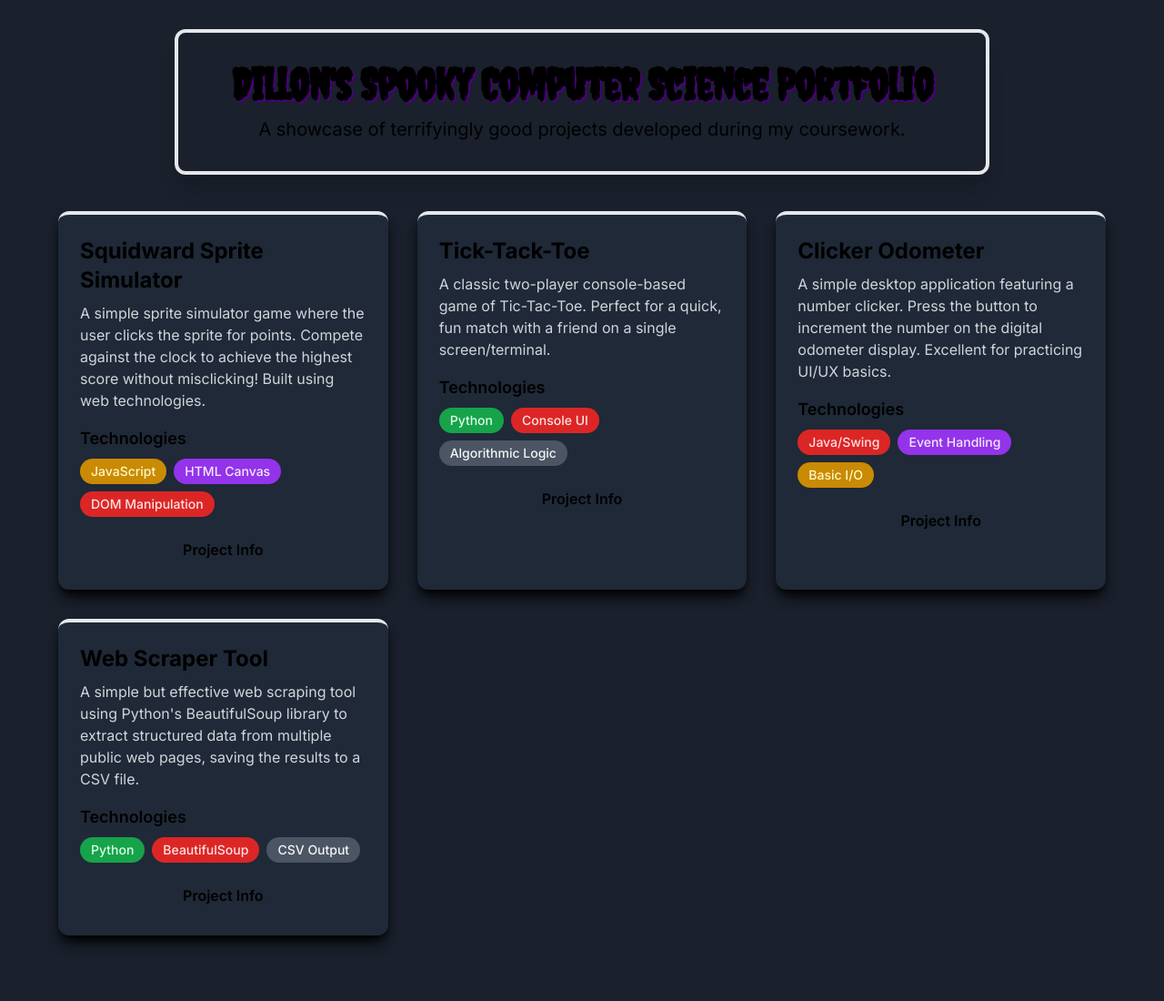
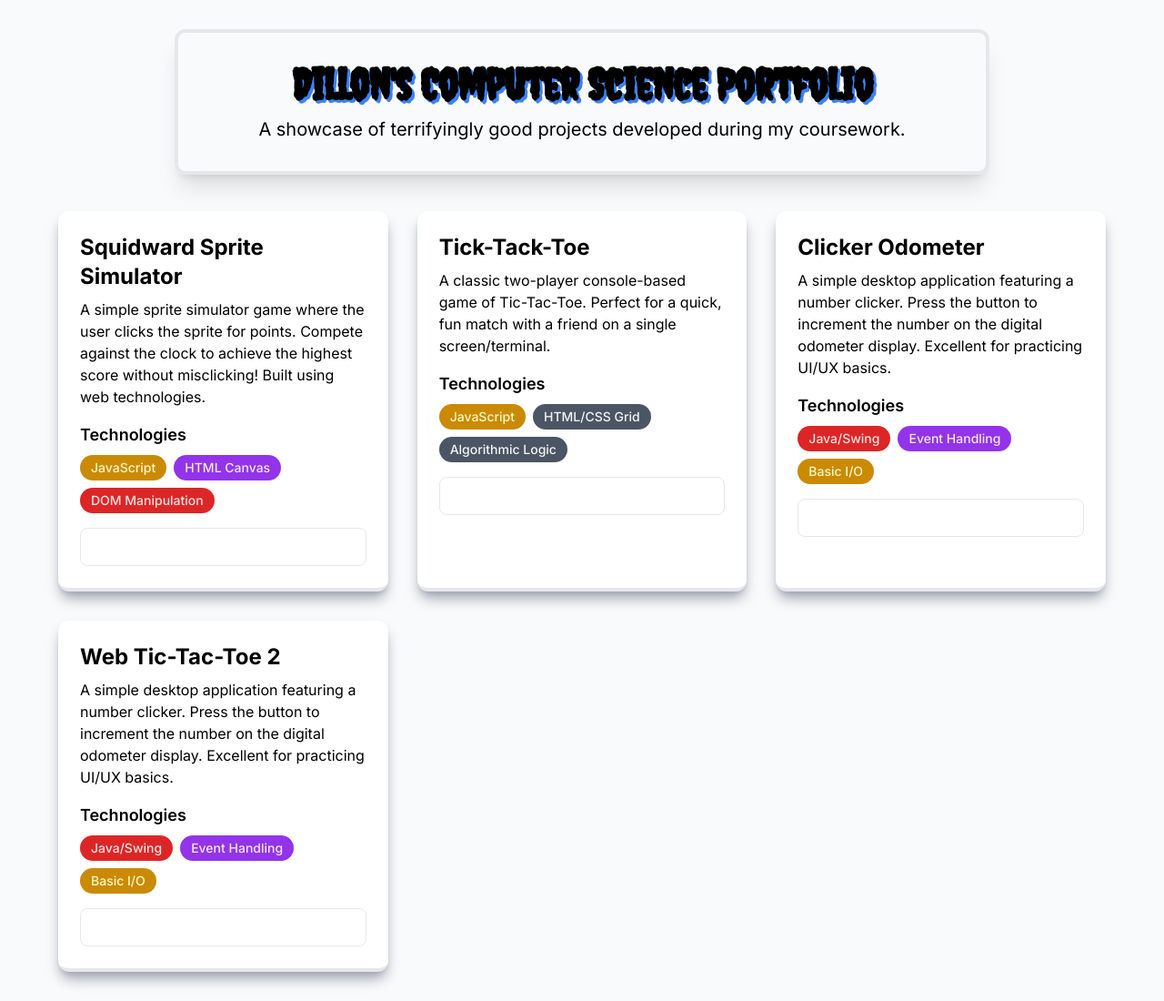
Before and after one commit to DillonCahill/gammes, a plain HTML site: page index.html in a window 1280 px wide. Shown: the whole page at 91% size. Before the commit the page ends 1060 px from the top, so only its background shows below. Drawn offline with nearby package versions, Linux system fonts and the light colour scheme.

Commit message:
Update index.html

```diff
--- a/index.html
+++ b/index.html
@@ -3,68 +3,71 @@
 <head>
     <meta charset="UTF-8">
     <meta name="viewport" content="width=device-width, initial-scale=1.0">
-    <title>Dillon's Spooky Computer Science Projects</title>
+    <title>Dillon's Computer Science Projects</title>
     <script src="https://cdn.tailwindcss.com"></script>
     <style>
-        /* Customizing Tailwind colors for a Halloween palette */
+        /* NEW: Customizing Tailwind colors with a modern, neutral palette */
         tailwind.config = {
           theme: {
             extend: {
               colors: {
-                'halloween-primary': '#FF5733', /* Bright Orange */
-                'halloween-secondary': '#4A007A', /* Deep Purple */
-                'halloween-dark': '#1F2937', /* Dark Slate/Black */
-                'halloween-light': '#FEE2E2', /* Near White/Bone Color */
-                'tech-js': '#FCD34D', /* Yellow for JS */
-                'tech-python': '#3B82F6', /* Blue for Python */
-                'tech-java': '#EF4444', /* Red for Java */
+                // New Primary Colors
+                'primary-accent': '#3B82F6',   /* Strong Blue */
+                'secondary-accent': '#10B981', /* Pleasant Green */
+                'main-text': '#1F2937',        /* Dark Gray/Slate for primary text */
+                'light-bg': '#F9FAFB',         /* Very light background */
+
+                // Tech stack colors remain for contrast, but can be updated too
+                'tech-js': '#FCD34D',
+                'tech-python': '#3B82F6',
+                'tech-java': '#EF4444',
               }
             }
           }
         }
         @import url('https://fonts.googleapis.com/css2?family=Creepster&family=Inter:wght@100..900&display=swap');
         body {
-            /* Creepster for a title feel, Inter for readability */
+            /* CHANGED: Main background to the new light-bg color */
             font-family: 'Inter', sans-serif;
-            background-color: #1a202c; /* Spooky almost-black background */
+            background-color: #F9FAFB;
         }
-        /* Style for the main header to use the spooky font */
+        /* Style for the main header (using a neutral font now for professionalism) */
         .spooky-title {
+            /* Kept Creepster for fun, but changed text-shadow to use the new primary accent */
             font-family: 'Creepster', cursive;
-            text-shadow: 2px 2px #4A007A; /* Purple shadow for effect */
+            text-shadow: 3px 3px #3B82F6;
         }
-        /* Removed .project-image CSS since images are gone */
         .project-summary {
-            min-height: 80px; /* Ensure summaries take up similar space */
+            min-height: 80px;
         }
     </style>
 </head>
-<body class="antialiased text-halloween-primary">
+<body class="antialiased text-main-text">
 
     <div id="app" class="min-h-screen flex flex-col items-center p-4 sm:p-8">
 
-        <header class="w-full max-w-4xl text-center py-8 mb-10 bg-halloween-dark shadow-xl shadow-halloween-secondary rounded-xl border-4 border-halloween-primary">
-            <h1 class="text-4xl sm:text-5xl font-extrabold spooky-title text-halloween-primary tracking-tight">
-                Dillon's Spooky Computer Science Portfolio
+        <header class="w-full max-w-4xl text-center py-8 mb-10 bg-main-text shadow-xl shadow-primary-accent rounded-xl border-4 border-primary-accent">
+            <h1 class="text-4xl sm:text-5xl font-extrabold spooky-title text-primary-accent tracking-tight">
+                Dillon's Computer Science Portfolio
             </h1>
-            <p class="mt-3 text-xl text-halloween-light">
+            <p class="mt-3 text-xl text-secondary-accent">
                 A showcase of terrifyingly good projects developed during my coursework.
             </p>
         </header>
 
-        <main class="w-full max-w-6xl grid grid-cols-1 md:grid-cols-2 lg:grid-cols-3 gap-8">
+        <main class="w-full max-w-6xl grid grid-cols-1 md:grid-cols-3 gap-8">
 
-            <div class="project-card bg-gray-800 rounded-xl shadow-lg shadow-black hover:shadow-2xl hover:shadow-halloween-primary transition duration-300 transform hover:-translate-y-1 overflow-hidden border-t-4 border-halloween-primary">
+            <div class="project-card bg-white rounded-xl shadow-lg shadow-gray-400 hover:shadow-2xl hover:shadow-primary-accent transition duration-300 transform hover:-translate-y-1 overflow-hidden border-b-4 border-primary-accent">
 
                 <div class="p-6">
-                    <h2 class="text-2xl font-bold text-halloween-primary mb-2">Squidward Sprite Simulator</h2>
+                    <h2 class="text-2xl font-bold text-main-text mb-2">Squidward Sprite Simulator</h2>
 
-                    <p class="text-gray-300 mb-4 project-summary">
+                    <p class="text-main-text mb-4 project-summary">
                         A simple sprite simulator game where the user clicks the sprite for points. Compete against the clock to achieve the highest score without misclicking! Built using web technologies.
                     </p>
 
                     <div class="mb-4">
-                        <h3 class="text-lg font-semibold text-halloween-light mb-2">Technologies</h3>
+                        <h3 class="text-lg font-semibold text-main-text mb-2">Technologies</h3>
                         <div class="flex flex-wrap gap-2">
                             <span class="px-3 py-1 text-sm font-medium bg-yellow-600 text-yellow-100 rounded-full">JavaScript</span>
                             <span class="px-3 py-1 text-sm font-medium bg-purple-600 text-purple-100 rounded-full">HTML Canvas</span>
@@ -73,50 +76,52 @@
                     </div>
 
                     <div class="space-y-3">
-                        <a href="squid.html" class="inline-flex items-center justify-center w-full px-4 py-2 text-halloween-dark bg-halloween-primary rounded-lg hover:bg-orange-600 transition duration-150 font-semibold">
+                        <a href="squid.html" class="inline-flex items-center justify-center w-full px-4 py-2 text-white bg-primary-accent rounded-lg hover:bg-blue-700 transition duration-150 font-semibold border border-primary-accent">
                             Project Info
                         </a>
                     </div>
                 </div>
             </div>
 
-            <div class="project-card bg-gray-800 rounded-xl shadow-lg shadow-black hover:shadow-2xl hover:shadow-halloween-primary transition duration-300 transform hover:-translate-y-1 overflow-hidden border-t-4 border-halloween-primary">
+            <div class="project-card bg-white rounded-xl shadow-lg shadow-gray-400 hover:shadow-2xl hover:shadow-primary-accent transition duration-300 transform hover:-translate-y-1 overflow-hidden border-b-4 border-primary-accent">
 
                 <div class="p-6">
-                    <h2 class="text-2xl font-bold text-halloween-primary mb-2">Tick-Tack-Toe</h2>
+                    <h2 class="text-2xl font-bold text-main-text mb-2">Tick-Tack-Toe</h2>
 
-                    <p class="text-gray-300 mb-4 project-summary">
+                    <p class="text-main-text mb-4 project-summary">
                         A classic two-player console-based game of Tic-Tac-Toe. Perfect for a quick, fun match with a friend on a single screen/terminal.
                     </p>
 
                     <div class="mb-4">
-                        <h3 class="text-lg font-semibold text-halloween-light mb-2">Technologies</h3>
+                        <h3 class="text-lg font-semibold text-main-text mb-2">Technologies</h3>
                         <div class="flex flex-wrap gap-2">
-                            <span class="px-3 py-1 text-sm font-medium bg-green-600 text-green-100 rounded-full">Python</span>
-                            <span class="px-3 py-1 text-sm font-medium bg-red-600 text-red-100 rounded-full">Console UI</span>
+                            <!-- NOTE: Changed Python to JavaScript here to match the actual game file -->
+                            <span class="px-3 py-1 text-sm font-medium bg-yellow-600 text-yellow-100 rounded-full">JavaScript</span>
+                            <span class="px-3 py-1 text-sm font-medium bg-gray-600 text-gray-100 rounded-full">HTML/CSS Grid</span>
                             <span class="px-3 py-1 text-sm font-medium bg-gray-600 text-gray-100 rounded-full">Algorithmic Logic</span>
                         </div>
                     </div>
 
                     <div class="space-y-3">
-                        <a href="PROJECT_DETAIL_PAGE_2.html" class="inline-flex items-center justify-center w-full px-4 py-2 text-halloween-dark bg-halloween-primary rounded-lg hover:bg-orange-600 transition duration-150 font-semibold">
-                            Project Info
+                        <!-- This link now points to the file created below -->
+                        <a href="tictaktoe.html" class="inline-flex items-center justify-center w-full px-4 py-2 text-white bg-primary-accent rounded-lg hover:bg-blue-700 transition duration-150 font-semibold border border-primary-accent">
+                            Launch Game
                         </a>
                     </div>
                 </div>
             </div>
 
-            <div class="project-card bg-gray-800 rounded-xl shadow-lg shadow-black hover:shadow-2xl hover:shadow-halloween-primary transition duration-300 transform hover:-translate-y-1 overflow-hidden border-t-4 border-halloween-primary">
+            <div class="project-card bg-white rounded-xl shadow-lg shadow-gray-400 hover:shadow-2xl hover:shadow-primary-accent transition duration-300 transform hover:-translate-y-1 overflow-hidden border-b-4 border-primary-accent">
 
                 <div class="p-6">
-                    <h2 class="text-2xl font-bold text-halloween-primary mb-2">Clicker Odometer</h2>
+                    <h2 class="text-2xl font-bold text-main-text mb-2">Clicker Odometer</h2>
 
-                    <p class="text-gray-300 mb-4 project-summary">
+                    <p class="text-main-text mb-4 project-summary">
                         A simple desktop application featuring a number clicker. Press the button to increment the number on the digital odometer display. Excellent for practicing UI/UX basics.
                     </p>
 
                     <div class="mb-4">
-                        <h3 class="text-lg font-semibold text-halloween-light mb-2">Technologies</h3>
+                        <h3 class="text-lg font-semibold text-main-text mb-2">Technologies</h3>
                         <div class="flex flex-wrap gap-2">
                             <span class="px-3 py-1 text-sm font-medium bg-red-600 text-red-100 rounded-full">Java/Swing</span>
                             <span class="px-3 py-1 text-sm font-medium bg-purple-600 text-purple-100 rounded-full">Event Handling</span>
@@ -125,39 +130,37 @@
                     </div>
 
                     <div class="space-y-3">
-                        <a href="PROJECT_DETAIL_PAGE_3.html" class="inline-flex items-center justify-center w-full px-4 py-2 text-halloween-dark bg-halloween-primary rounded-lg hover:bg-orange-600 transition duration-150 font-semibold">
+                        <a href="/Clickerodometer.html" class="inline-flex items-center justify-center w-full px-4 py-2 text-white bg-primary-accent rounded-lg hover:bg-blue-700 transition duration-150 font-semibold border border-primary-accent">
                             Project Info
                         </a>
                     </div>
                 </div>
             </div>
-
-            <div class="project-card bg-gray-800 rounded-xl shadow-lg shadow-black hover:shadow-2xl hover:shadow-halloween-primary transition duration-300 transform hover:-translate-y-1 overflow-hidden border-t-4 border-halloween-primary">
+             <div class="project-card bg-white rounded-xl shadow-lg shadow-gray-400 hover:shadow-2xl hover:shadow-primary-accent transition duration-300 transform hover:-translate-y-1 overflow-hidden border-b-4 border-primary-accent">
 
                 <div class="p-6">
-                    <h2 class="text-2xl font-bold text-halloween-primary mb-2">Web Scraper Tool</h2>
+                    <h2 class="text-2xl font-bold text-main-text mb-2">Web Tic-Tac-Toe 2</h2>
 
-                    <p class="text-gray-300 mb-4 project-summary">
-                        A simple but effective web scraping tool using Python's BeautifulSoup library to extract structured data from multiple public web pages, saving the results to a CSV file.
+                    <p class="text-main-text mb-4 project-summary">
+                        A simple desktop application featuring a number clicker. Press the button to increment the number on the digital odometer display. Excellent for practicing UI/UX basics.
                     </p>
 
                     <div class="mb-4">
-                        <h3 class="text-lg font-semibold text-halloween-light mb-2">Technologies</h3>
+                        <h3 class="text-lg font-semibold text-main-text mb-2">Technologies</h3>
                         <div class="flex flex-wrap gap-2">
-                            <span class="px-3 py-1 text-sm font-medium bg-green-600 text-green-100 rounded-full">Python</span>
-                            <span class="px-3 py-1 text-sm font-medium bg-red-600 text-red-100 rounded-full">BeautifulSoup</span>
-                            <span class="px-3 py-1 text-sm font-medium bg-gray-600 text-gray-100 rounded-full">CSV Output</span>
+                            <span class="px-3 py-1 text-sm font-medium bg-red-600 text-red-100 rounded-full">Java/Swing</span>
+                            <span class="px-3 py-1 text-sm font-medium bg-purple-600 text-purple-100 rounded-full">Event Handling</span>
+                            <span class="px-3 py-1 text-sm font-medium bg-yellow-600 text-yellow-100 rounded-full">Basic I/O</span>
                         </div>
                     </div>
 
                     <div class="space-y-3">
-                        <a href="PROJECT_DETAIL_PAGE_4.html" class="inline-flex items-center justify-center w-full px-4 py-2 text-halloween-dark bg-halloween-primary rounded-lg hover:bg-orange-600 transition duration-150 font-semibold">
+                        <a href="/tictactoe2.html" class="inline-flex items-center justify-center w-full px-4 py-2 text-white bg-primary-accent rounded-lg hover:bg-blue-700 transition duration-150 font-semibold border border-primary-accent">
                             Project Info
                         </a>
                     </div>
                 </div>
             </div>
-
         </main>
 
     </div>
```
